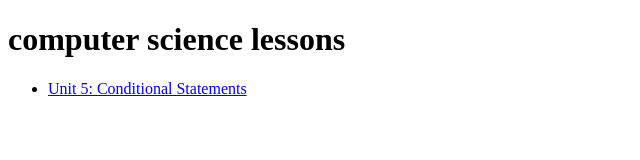
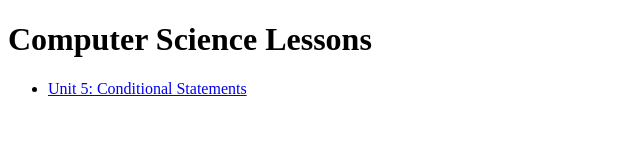
Before and after one commit to lhaddis5/lhaddis5.github.io, a plain HTML site: page index.html in a window 1280 px wide. Shown: the whole page, without its empty margins (0-640 px from the left). Drawn offline with Linux system fonts and the light colour scheme.

Commit message:
Update index.html

```diff
--- a/index.html
+++ b/index.html
@@ -7,7 +7,7 @@
     <title>Document</title>
 </head>
 <body>
-    <h1>computer science lessons </h1>
+    <h1>Computer Science Lessons </h1>
     <ul>
         <li>
             <a href="/U5_Conditionals/conditionals.html">Unit 5: Conditional Statements</a>
```
